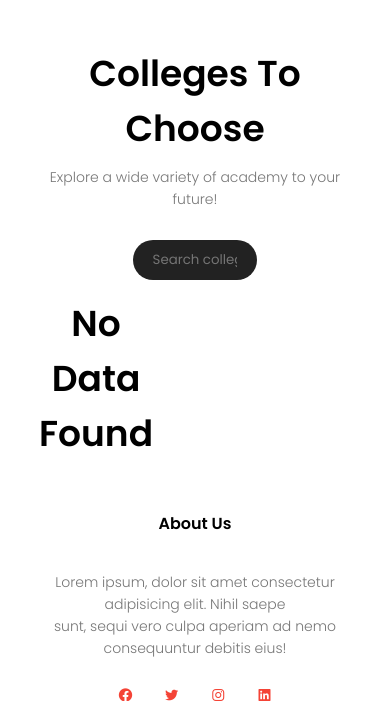
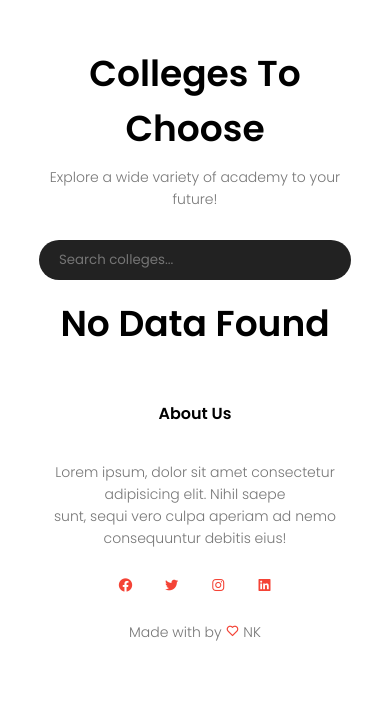
Before and after one commit to Naveen-kumar-1/career-compass-frontend, a PHP site: page /college.php in a window 390 px wide. Shown: the part 476-1177 px from the top of the page. After the commit the page ends 1117 px from the top, so only its background shows below. Run offline with PHP 8.4, Linux system fonts and the light colour scheme; data that the repository does not hold is empty.

Commit message:
Improve styles

```diff
--- a/college.php
+++ b/college.php
@@ -27,12 +27,13 @@
       <section class="course">
       <h1>Colleges To Choose</h1>
       <p>Explore a wide variety of academy to your future!</p>
-      <section class="search-bar">
+      <div class="search-bar">
       <input
         type="text"
         id="searchInput"
         placeholder="Search colleges..."
       />
+    </div>
       <div class="row" id="collegeList">
         <?php
         // Include database configuration
@@ -77,7 +78,7 @@
         </div>
         <?php endif; ?>
       </div>
-    </section>
+    </div>
 
     <!-- Footer Section -->
     <section class="footer">
--- a/style.css
+++ b/style.css
@@ -159,7 +159,7 @@ p {
   padding: 20px 12px;
   box-sizing: border-box;
   transition: 0.5s;
-  box-shadow: 0px 0px 10px 0px rgba(0, 0, 0, 0.2);
+  box-shadow: 2px 3px 10px 0px rgba(0, 0, 0, 0.3);
 }
 .course-col h3 {
   text-align: center;
@@ -170,8 +170,18 @@ p {
 
 @media (max-width: 700px) {
   .row {
-    flex-direction: column;
+    grid-template-columns: 1fr;
+
   }
+  .search-bar{
+    width: 100%;
+  }
+  input#searchInput {
+    width: 100%;
+}
+select#course-select {
+  width: 200px;
+}
 }
 /*campus */
 .campus {
```
